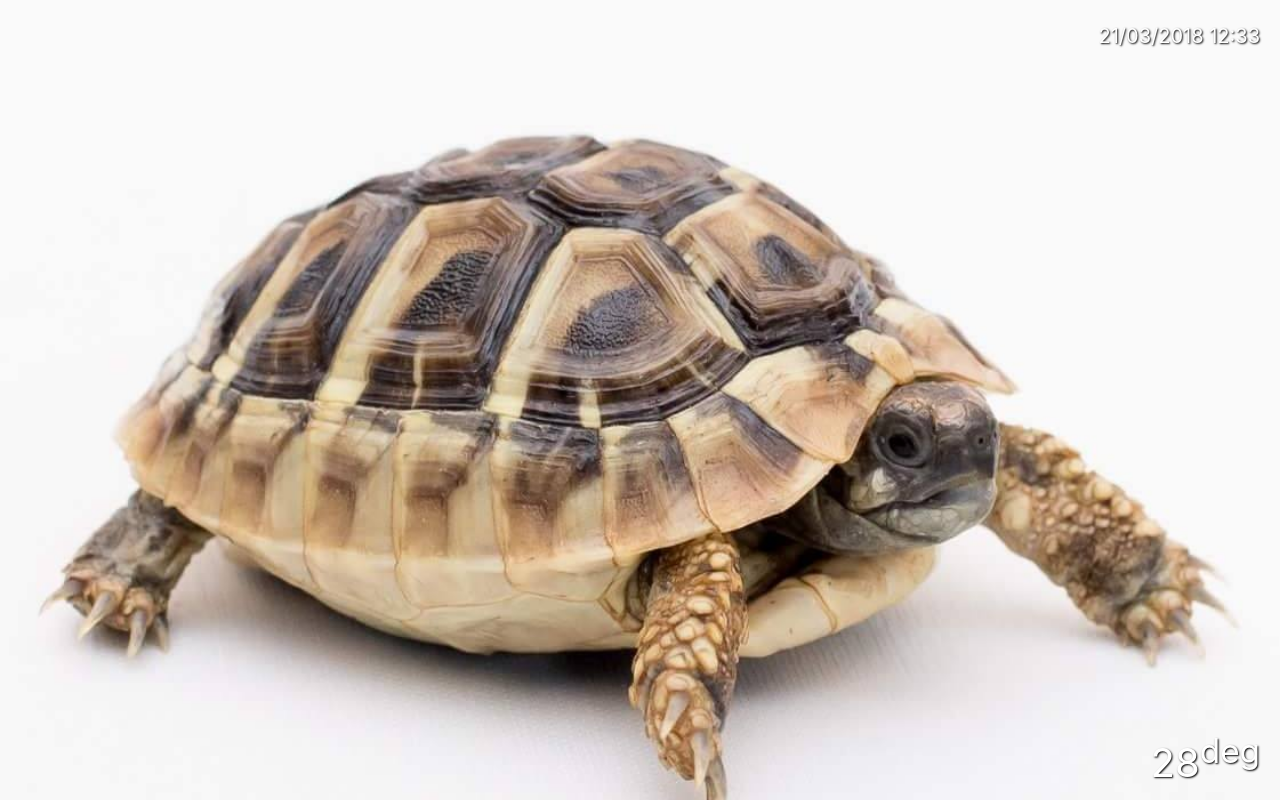
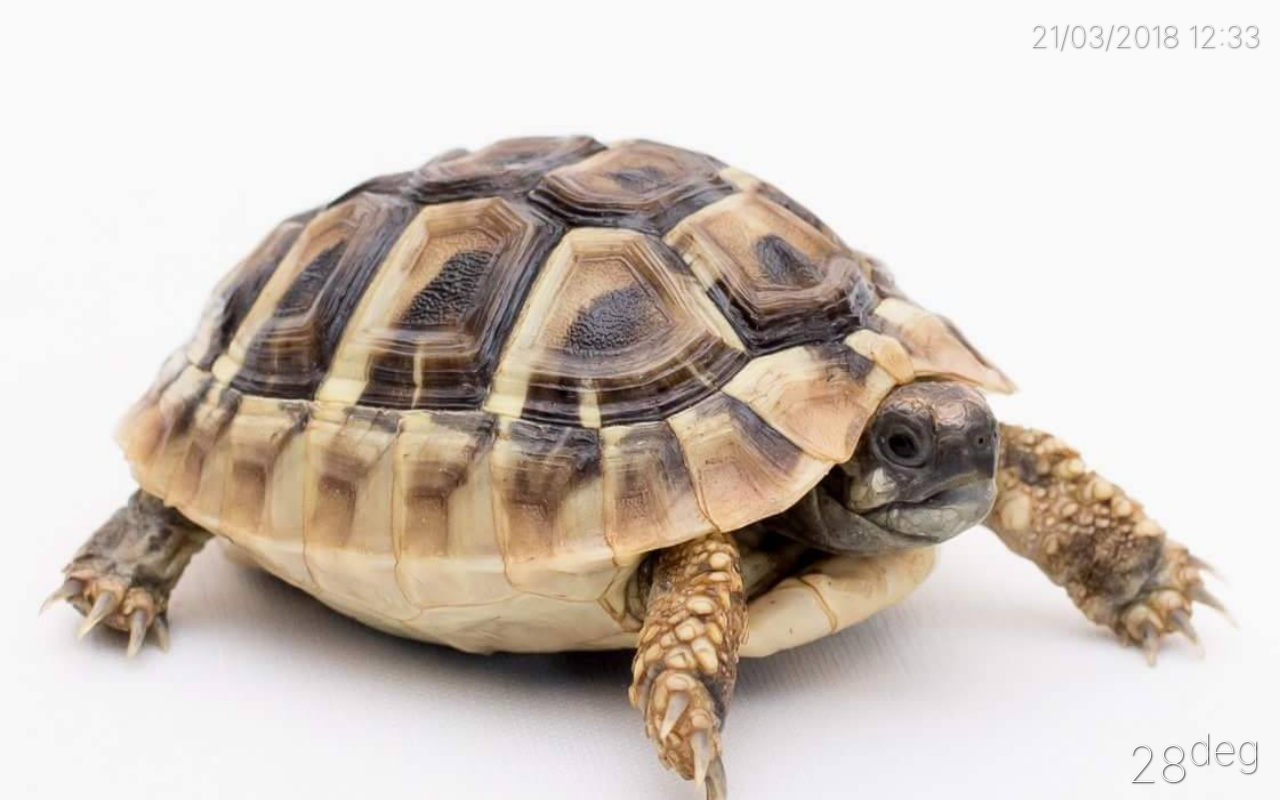
Before and after one commit to wtff0nzie/chewie-cam, a website: page www/index.html in a window 1280 px wide. Drawn offline with Linux system fonts and the light colour scheme.

Commit message:
Improve layout.

```diff
--- a/www/index.html
+++ b/www/index.html
@@ -93,7 +93,8 @@
         .temp,
         .lastUpdate{
             color:#fff;
-            font-size:2rem;
+            font-size:3rem;
+            font-weight:100;
             position:fixed;
             right:20px;
             text-shadow:1px 1px 2px #000;
@@ -102,11 +103,11 @@
 
         .temp{
             bottom:20px;
-            font-size:4rem;
+            font-size:5rem;
             top:auto
         }
         .temp sub{
-            font-size:2rem;
+            font-size:1rem;
             top:-10px
         }
     </style>
```
